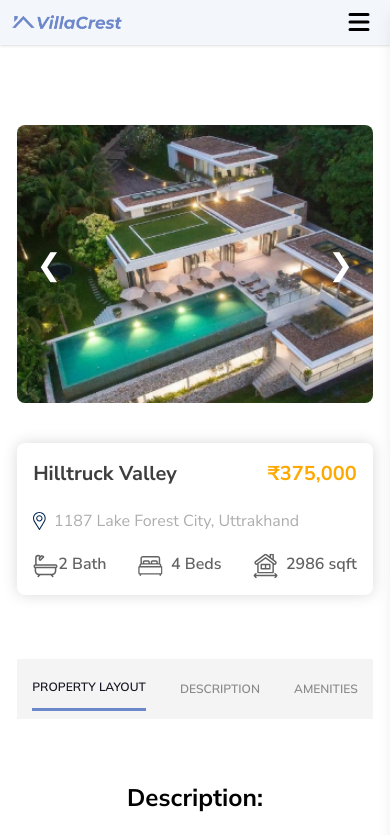
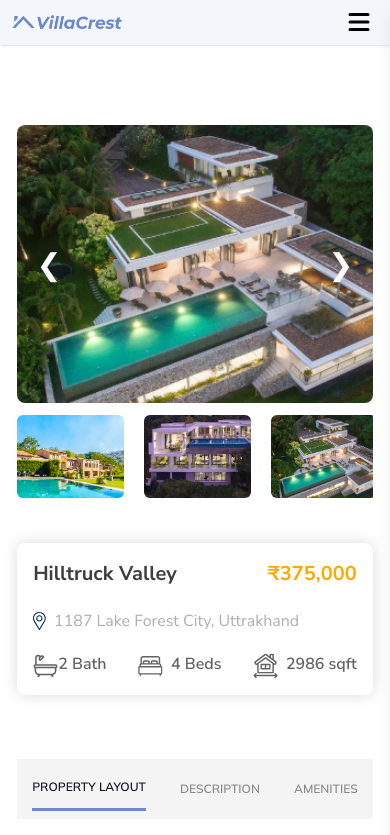
Before and after one commit to Anurag-aeroqube/Assignment-4, a React (Vite) app: page /villa/1 in a window 390 px wide. Shown: the top 835 px of the page. Built offline with nearby package versions, Linux system fonts and the light colour scheme.

Commit message:
Added horizontal crousel

```diff
--- /dev/null
+++ b/src/Components/Hcrousel.tsx
@@ -0,0 +1,21 @@
+import React from 'react';
+
+type HoriImagesProps = {
+  images: string[];
+};
+
+const Hcrousel: React.FC<HoriImagesProps> = ({ images }) => {
+  return (
+    <section className="w-full">
+      <div className='flex flex-row  hx-auto   gap-5'>
+      {images.map((image, index) => (
+        <img key={index} src={image} className="rounded-md sm:w-[20%] w-[30%]" alt="side images"/>
+      ))}
+
+      </div>
+
+    </section>
+  );
+};
+
+export default Hcrousel
--- a/src/Components/VillasDetails.tsx
+++ b/src/Components/VillasDetails.tsx
@@ -12,6 +12,7 @@ import DescriptionSection from '../Components/Description'
 import AboutSection from '../Components/PropertyLayout'
 import Amenities from '../Components/Ammenties'
 import SideImages from '../Components/Villasimages';
+import Hcrousel from '../Components/Hcrousel';
 
 
 const DetailedVila = () => {
@@ -31,6 +32,11 @@ const DetailedVila = () => {
             <section className='mx-auto'>
               <VCrousel />
             </section>
+
+            <section className="lg:hidden sm:pt-5 pt-3 w-full sm:h-[150px] h-[100px] block  overflow-y-hidden overflow-x-scroll">
+  <Hcrousel images={villa.images} />
+</section>
+
 
 
             <section className='w-full mx-auto '>
```
